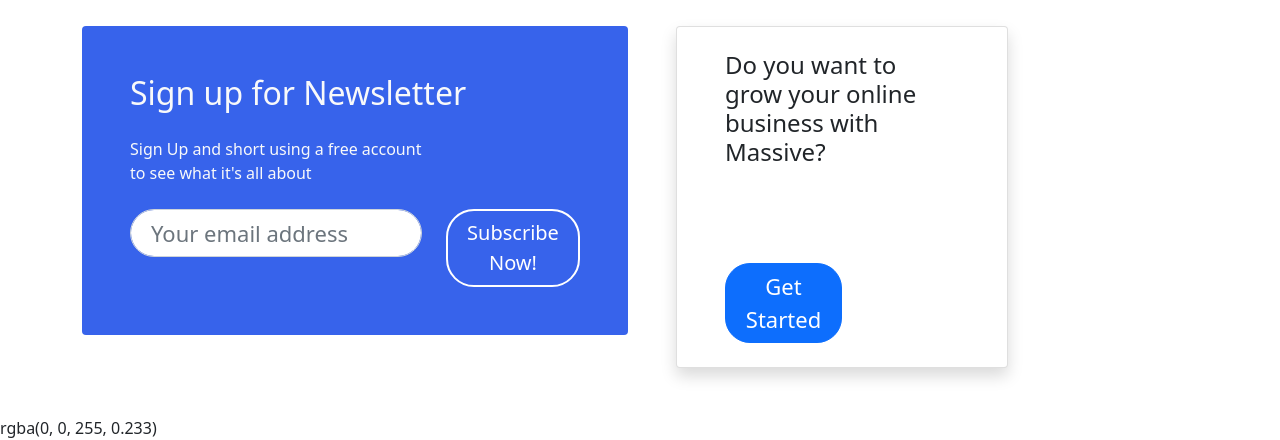
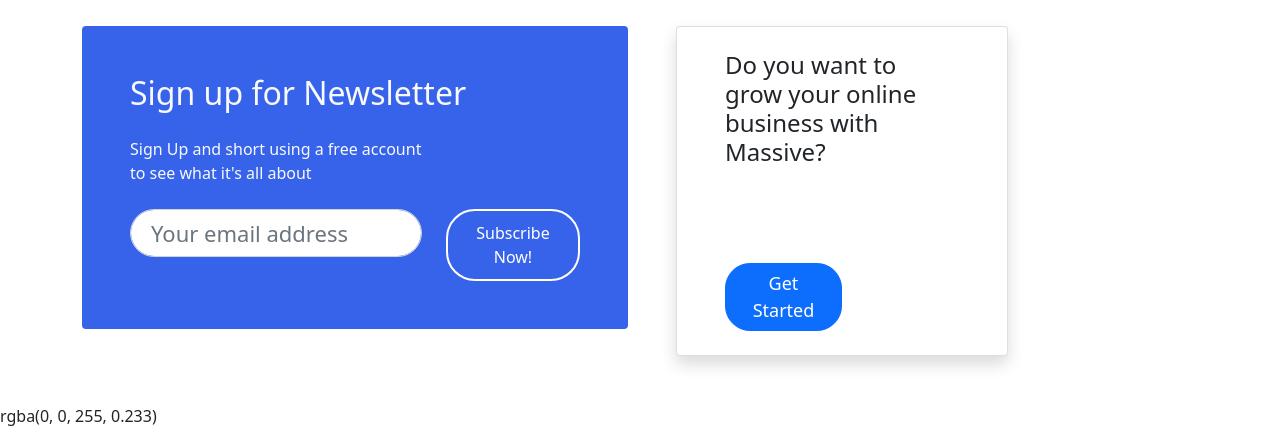
Before and after one commit to Mithun844/class-25, a plain HTML site: page index.html in a window 1280 px wide. Shown: the part 1551-1991 px from the top of the page. Drawn offline with nearby package versions, Linux system fonts and the light colour scheme.

Commit message:
Update style.css
subs and last btn

```diff
--- a/style.css
+++ b/style.css
@@ -148,12 +148,12 @@
     border: 2px solid #fff;
 }
 .subs {
-    padding: 7px 8px;
-    font-size: 20px;
+    padding: 10px 8px;
+    font-size: 16px;
     border: 2px solid #fff;
     background: #3763EB;
     color: #fff;
-    border-radius: 28px;
+    border-radius: 29px;
     font-weight: 400;
 }
 
@@ -175,8 +175,10 @@ input.form-control {
     font-size: 22px;
     padding: 10px 20px;
 }
-
+ .buttom-space{
+    margin-bottom: 5rem!important;
+}
 .last-btn {
     border-radius: 25px;
-    font-size: 22px;
+    font-size: 18px;
 }
```
